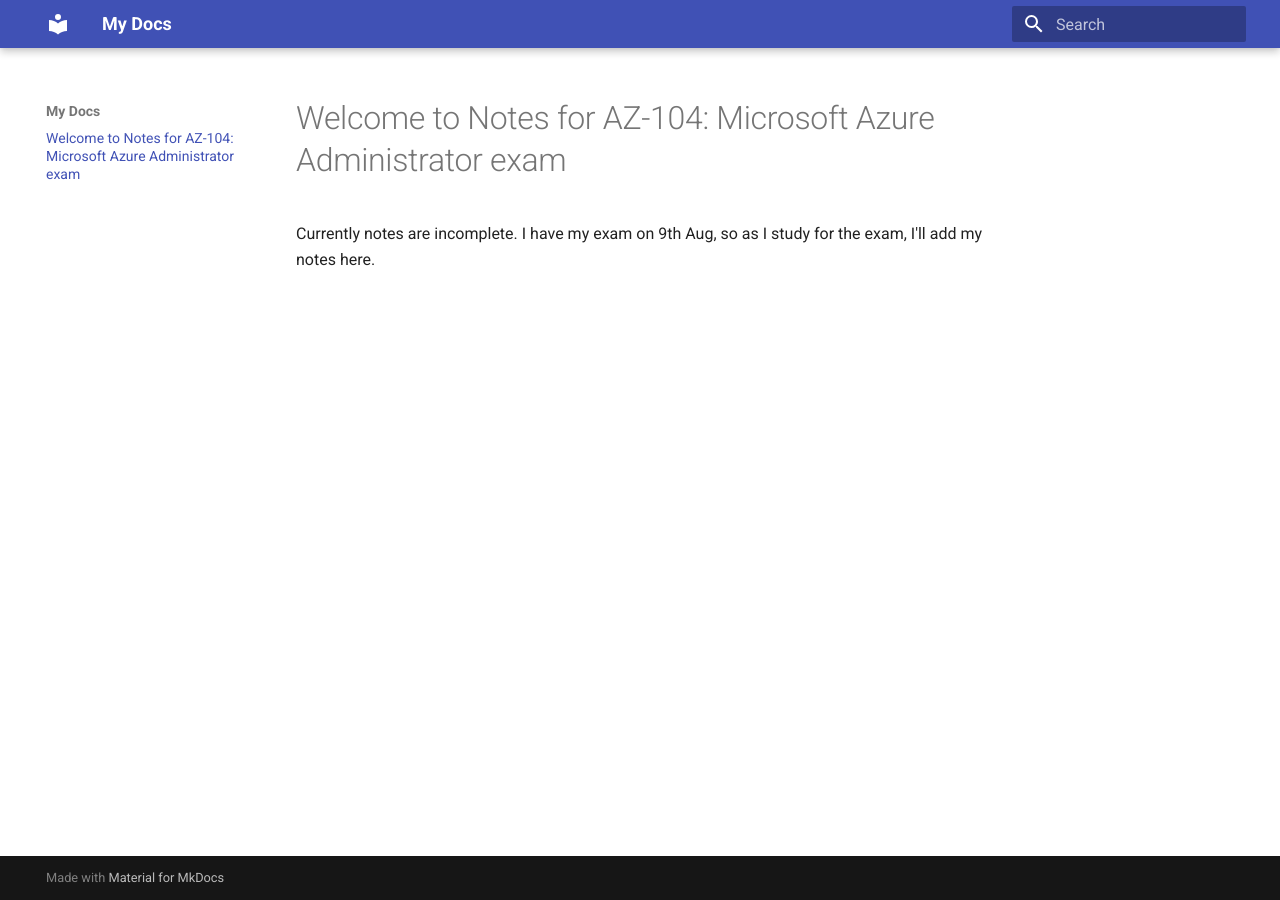
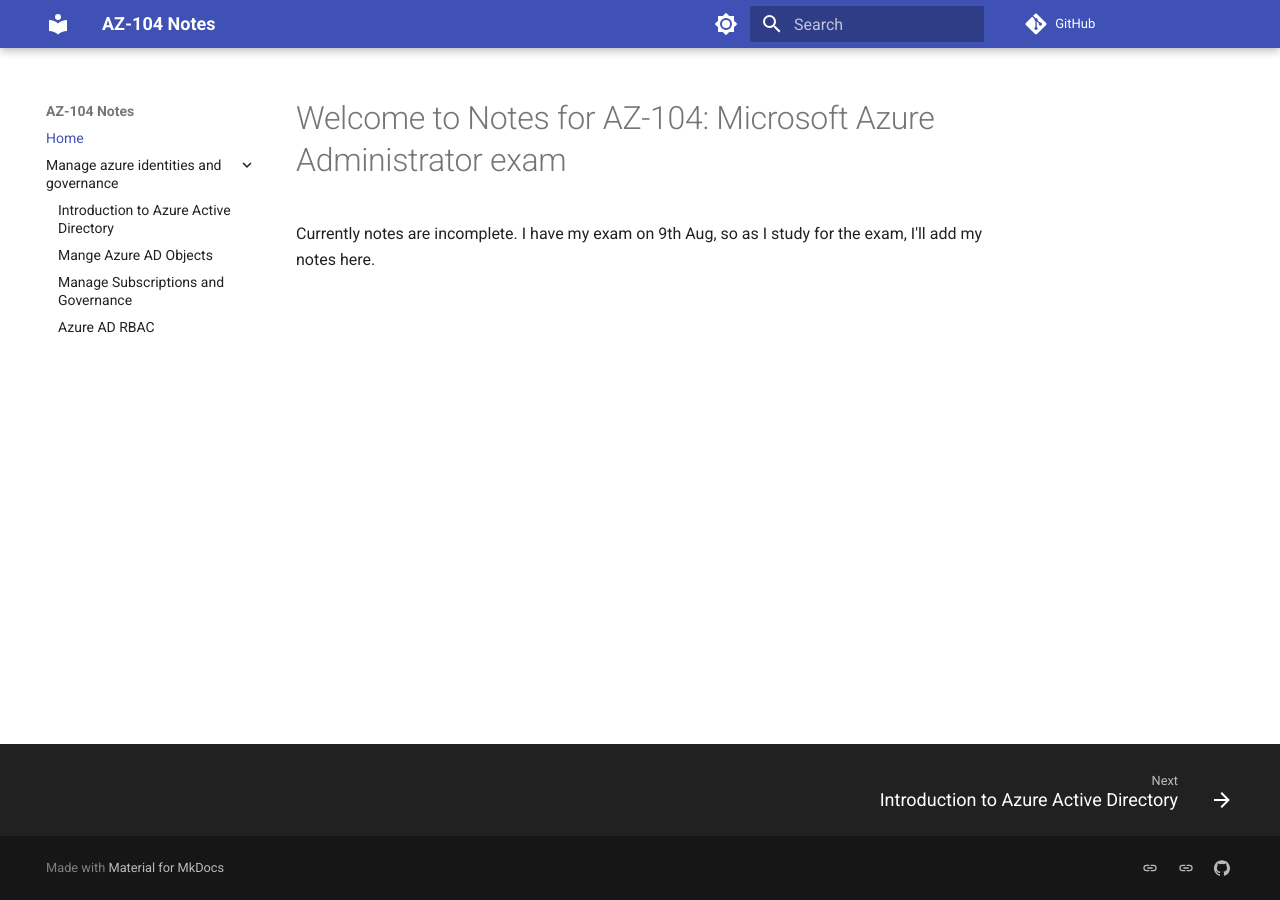
Before and after one commit to imdeepmind/az-104, an MkDocs documentation site: the page built from docs/index.md, in a window 1280 px wide. Built offline with MkDocs 1.6.1 and Material for MkDocs 9.7.7, drawn with Linux system fonts in a browser that asks for light colours; comment, search, counter and statistics services are not loaded.

Commit message:
updated the website

```diff
--- a/docs/index.md
+++ b/docs/index.md
@@ -1,3 +1,7 @@
+---
+title: Home
+
+---
 # Welcome to Notes for AZ-104: Microsoft Azure Administrator exam
 
 Currently notes are incomplete. I have my exam on 9th Aug, so as I study for the exam, I'll add my notes here.
--- /dev/null
+++ b/docs/manage-azure-identities-and-governance/intro-to-azure-active-directory.md
@@ -0,0 +1 @@
+# Introduction to Azure Active Directory
--- /dev/null
+++ b/docs/manage-azure-identities-and-governance/manage-azure-ad-objects.md
@@ -0,0 +1 @@
+# Mange Azure AD Objects
--- /dev/null
+++ b/docs/manage-azure-identities-and-governance/manage-subscriptions-and-governance.md
@@ -0,0 +1 @@
+# Manage Subscriptions and Governance
--- /dev/null
+++ b/docs/manage-azure-identities-and-governance/rbac.md
@@ -0,0 +1 @@
+# Azure AD RBAC
--- a/mkdocs.yml
+++ b/mkdocs.yml
@@ -1,3 +1,35 @@
-site_name: My Docs
+site_name: AZ-104 Notes
+repo_url: https://github.com/imdeepmind/az-104
+edit_uri: https://github.com/imdeepmind/az-104/tree/main
+
+site_description: Notes for AZ-104 - Microsoft Azure Administrator exam
+site_author: Abhishek Chatterjee
+
 theme:
   name: material
+  features:
+    - navigation.instant
+    - navigation.tracking
+    - navigation.expand
+    - navigation.top
+    - navigation.footer
+  palette:
+    - media: "(prefers-color-scheme: light)"
+      scheme: default
+      toggle:
+        icon: material/brightness-7
+        name: Switch to dark mode
+
+    - media: "(prefers-color-scheme: dark)"
+      scheme: slate
+      toggle:
+        icon: material/brightness-4
+        name: Switch to light mode
+extra:
+  social:
+    - icon: simple/twitter
+      link: https://twitter.com/@imdeepmind
+    - icon: simple/linkedin
+      link: https://linkedin.com/in/imdeepmind
+    - icon: simple/github
+      link: https://github.com/imdeepmind
```
